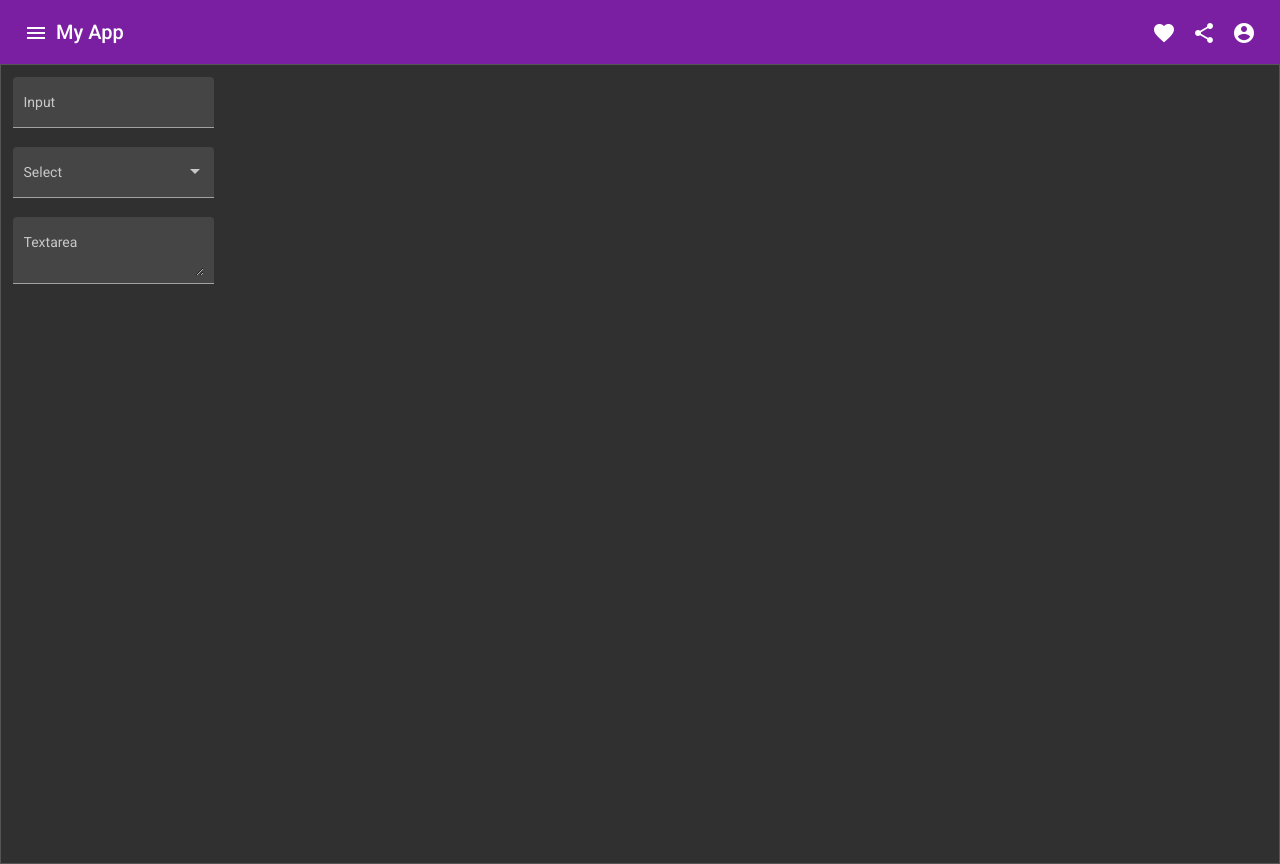
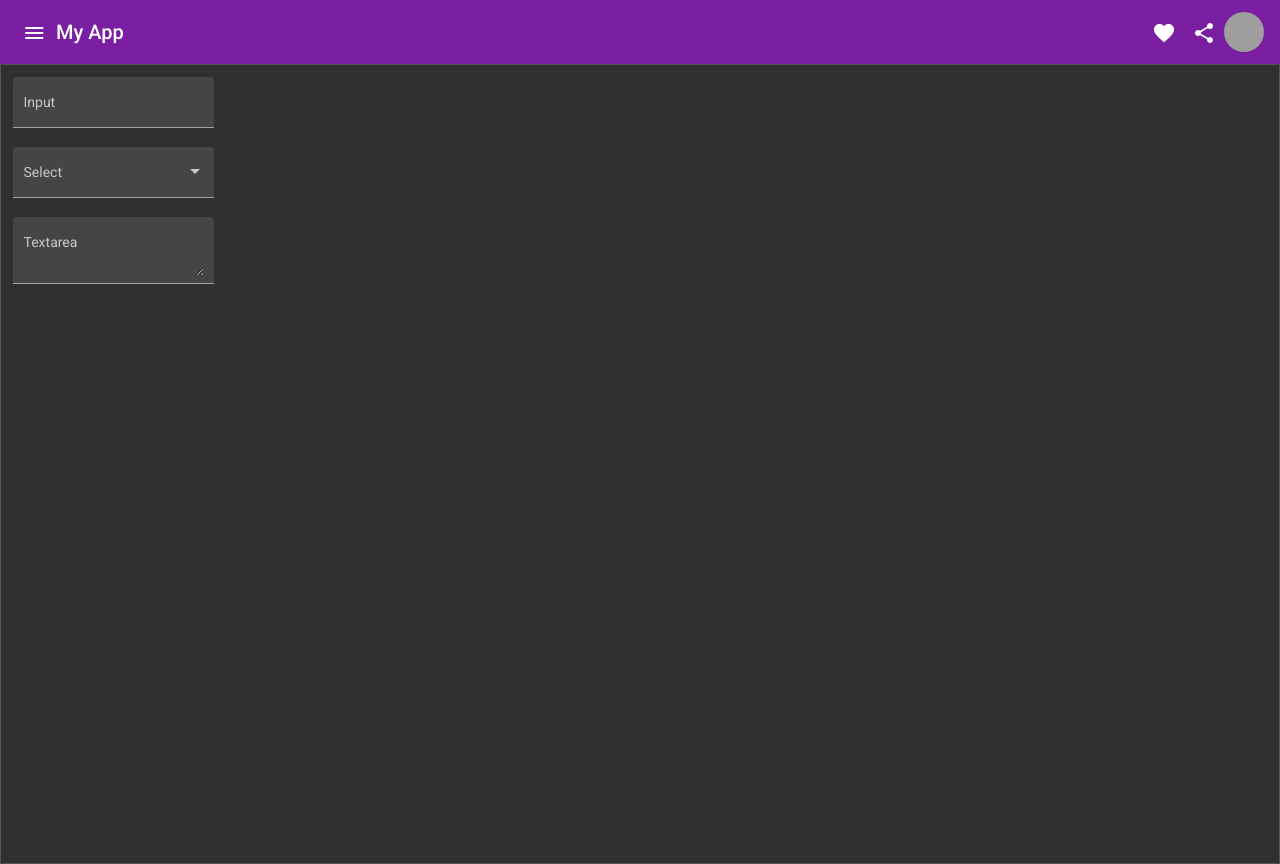
Before and after one commit to Rohit-Bhargava/WORK-Repository, an Angular app: page /second in a window 1280 px wide. Built offline with nearby package versions, Linux system fonts and the light colour scheme; grey boxes are pictures that could not be loaded.

Commit message:
first commit

```diff
--- a/src/app/app.component.html
+++ b/src/app/app.component.html
@@ -1,15 +1,40 @@
-<app-header (click)="drawer.toggle()"></app-header>
+<mat-toolbar color="primary">
+  <button mat-icon-button class="manu-icon" aria-label="Example icon-button with menu icon" (click)="drawer.toggle()">
+    <mat-icon>menu</mat-icon>&nbsp;
+  </button>
+  <span>My App</span>
+  <span class="example-spacer"></span>
+  <button mat-icon-button class="example-icon favorite-icon" aria-label="Example icon-button with heart icon">
+    <mat-icon>favorite</mat-icon>
+  </button>
+  <button mat-icon-button class="example-icon" aria-label="Example icon-button with share icon">
+    <mat-icon>share</mat-icon>
+  </button>
+  <button mat-icon-button id="account" class="example-icon" aria-label="Example icon-button with account icon">
+  </button>
+</mat-toolbar>
 <mat-drawer-container class="example-container">
   <mat-drawer #drawer class="example-sidenav" mode="over">
     <mat-drawer-content>
       <mat-nav-list>
-          <a mat-list-item routerLink="/home" routerLinkActivate="active" role="navigation">Home</a>
-          <a mat-list-item routerLink="/second" routerLinkActivate="active" role="navigation" >Form</a>
+        <a
+          mat-list-item
+          routerLink="/home"
+          routerLinkActivate="active"
+          role="navigation"
+          >Home</a
+        >
+        <a
+          mat-list-item
+          routerLink="/second"
+          routerLinkActivate="active"
+          role="navigation"
+          >Form</a
+        >
       </mat-nav-list>
     </mat-drawer-content>
   </mat-drawer>
   <mat-drawer-content>
     <router-outlet></router-outlet>
   </mat-drawer-content>
-
 </mat-drawer-container>
--- a/src/app/app.component.scss
+++ b/src/app/app.component.scss
@@ -1,3 +1,10 @@
+.example-spacer {
+  flex: 1 1 auto;
+}
+#account{
+  background-image: url('D:/My-Work/angular-material/src/assets/images/scanner_user.jpg');
+    background-size: cover;
+}
 .example-container {
   width: 100%;
   height: 100%;
@@ -14,5 +21,5 @@ mat-drawer-content {
 
 .example-sidenav{
   padding: 1px;
-  width: 20%;
+  width: 18%;
 }
--- a/src/app/app.module.ts
+++ b/src/app/app.module.ts
@@ -6,14 +6,13 @@ import { AppComponent } from './app.component';
 import { BrowserAnimationsModule } from '@angular/platform-browser/animations';
 import { MaterialModule } from './material/material.module';
 import { HomeComponent } from './home/home.component';
-import { HeaderComponent } from './header/header.component';
+
 import { SecondComponent } from './second/second.component';
 
 @NgModule({
   declarations: [
     AppComponent,
     HomeComponent,
-    HeaderComponent,
     SecondComponent
   ],
   imports: [
--- a/src/app/header/header.component.html
+++ /dev/null
@@ -1,18 +0,0 @@
-<div class="header">
-    <mat-toolbar color="primary">
-      <button mat-icon-button #drawer class="example-icon" aria-label="Example icon-button with menu icon">
-        <mat-icon>menu</mat-icon>
-      </button>
-      <span>My App</span>
-      <span class="example-spacer"></span>
-      <button mat-icon-button class="example-icon favorite-icon" aria-label="Example icon-button with heart icon">
-        <mat-icon>favorite</mat-icon>
-      </button>
-      <button mat-icon-button class="example-icon" aria-label="Example icon-button with share icon">
-        <mat-icon>share</mat-icon>
-      </button>
-      <button mat-icon-button>
-        <mat-icon>account_circle</mat-icon>
-      </button>
-    </mat-toolbar>
-  </div>
--- a/src/app/header/header.component.scss
+++ /dev/null
@@ -1,3 +0,0 @@
-.example-spacer {
-    flex: 1 1 auto;
-  }
--- a/src/app/header/header.component.ts
+++ /dev/null
@@ -1,15 +0,0 @@
-import { Component, OnInit } from '@angular/core';
-
-@Component({
-  selector: 'app-header',
-  templateUrl: './header.component.html',
-  styleUrls: ['./header.component.scss']
-})
-export class HeaderComponent implements OnInit {
-
-  constructor() { }
-
-  ngOnInit(): void {
-  }
-
-}
--- a/src/app/home/home.component.html
+++ b/src/app/home/home.component.html
@@ -5,18 +5,16 @@
       <mat-card-title>Rohit Bhargava</mat-card-title>
       <mat-card-subtitle>Front-end Devloper</mat-card-subtitle>
     </mat-card-header>
-            <img mat-card-image src="scanner_20200102_164509.jpg" alt="User Image">
+    <img mat-card-image src="scanner_user.jpg" alt="User Image" />
     <mat-card-content>
       <mat-label>Name :</mat-label>&nbsp; &nbsp; &nbsp;&nbsp;&nbsp;&nbsp;
-         <mat-label>Rohit Bhargava</mat-label><br>
+      <mat-label>Rohit Bhargava</mat-label><br />
       <mat-label>Education :</mat-label>&nbsp;
       <mat-label>Master Of Sciense</mat-label>
-
     </mat-card-content>
     <mat-card-actions>
       <button mat-raised-button color="accent">LIKE</button>
       <button mat-raised-button color="accent">SHARE</button>
     </mat-card-actions>
   </mat-card>
-
 </div>
--- a/src/app/home/home.component.scss
+++ b/src/app/home/home.component.scss
@@ -5,6 +5,6 @@
   }
 
   .example-header-image {
-    background-image: url('D:/My-Work/angular-material/src/assets/images/scanner_20200102_164509.jpg');
+    background-image: url('D:/My-Work/angular-material/src/assets/images/scanner_user.jpg');
     background-size: cover;
   }
--- a/src/app/second/second.component.html
+++ b/src/app/second/second.component.html
@@ -1,6 +1,6 @@
 <mat-form-field appearance="fill" color="accent">
   <mat-label>Input</mat-label>
-    <input matInput>
+  <input matInput />
 </mat-form-field>
 <mat-form-field appearance="fill" color="accent">
   <mat-label>Select</mat-label>
--- a/src/theme.scss
+++ b/src/theme.scss
@@ -1,8 +1,8 @@
 @import '~@angular/material/theming';
 @include mat-core();
 
-$custom-primary: mat-palette($mat-blue);
+$custom-primary: mat-palette($mat-purple);
 $custom-accent: mat-palette($mat-deeppurple);
-$custom-warn: mat-palette($mat-pink);
+$custom-warn: mat-palette($mat-yellow);
 $custom-theme: mat-light-theme($custom-primary, $custom-accent, $custom-warn);
 @include angular-material-theme($custom-theme);
```
Also changed, not shown: src/assets/images/scanner_user.jpg (renamed from src/assets/images/scanner_20200102_164509.jpg), 1 other file (tests, documents, lock files or other folders). Lines whose indentation alone changed are shown as unchanged.
